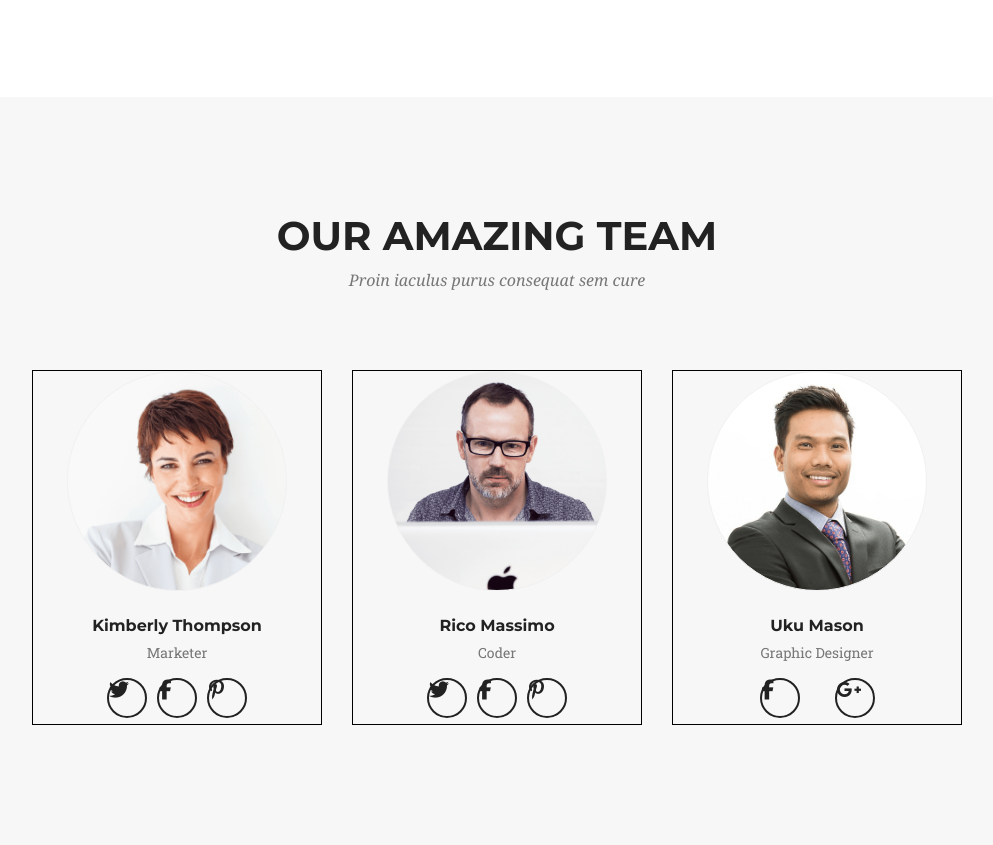
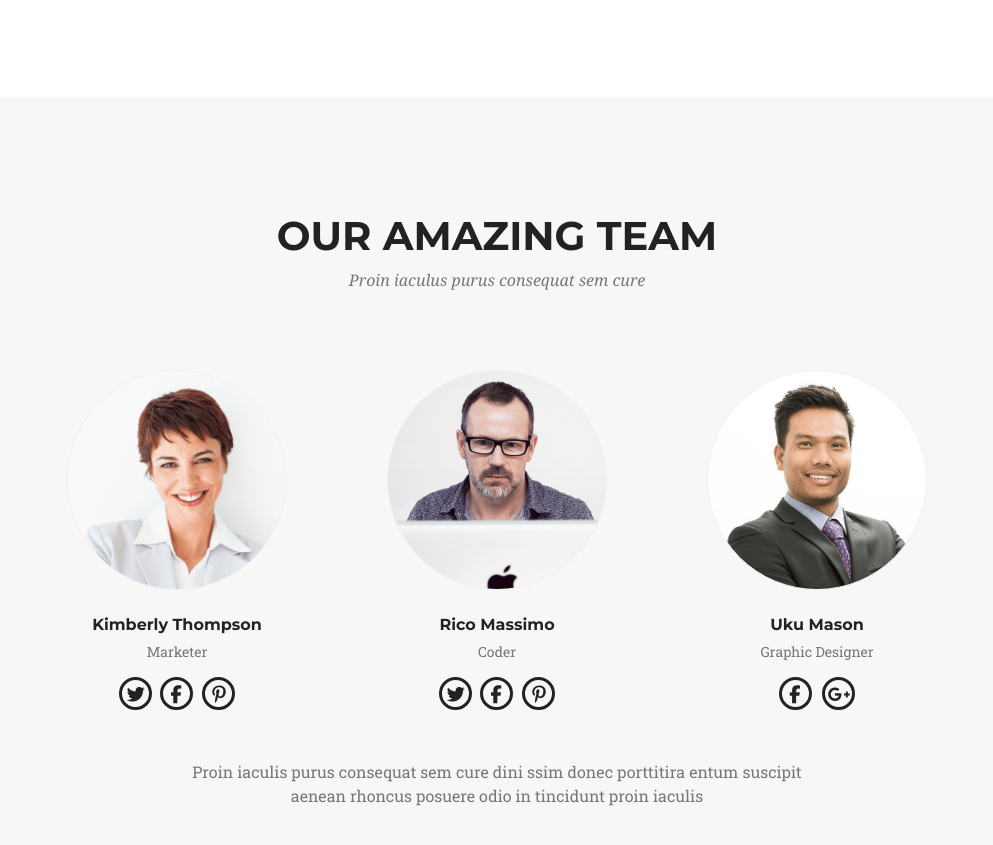
Before and after one commit to oldbookworm/studio_golden, a plain HTML site: page index.html in a window 1280 px wide. Shown: the part 4111-4956 px from the top of the page, without its empty margins (143-1136 px from the left). Drawn offline with Linux system fonts and the light colour scheme; files whose address does not match are found by name.

Commit message:
Team-Section done

```diff
--- a/css/main.css
+++ b/css/main.css
@@ -645,12 +645,11 @@ input {
 
 .team {
    border-top: 1px solid transparent;
+   border-bottom: 1px solid transparent;
    background-color: #f7f7f7;
-
-   /*временно*/
-   min-height: 818px;
 }
 
+/*список сотрудников*/
 .team__list {
    display: flex;
    justify-content: space-around;
@@ -660,13 +659,10 @@ input {
 .team__item {
    width: 290px;
    box-sizing: border-box;
-
-   /*временно*/
-   min-height: 355px;
-   border: 1px solid black;
+   margin-bottom: 50px;
 }
 
-/*фотографии*/
+/*фотографии сотрудников*/
 .team__portrait {
    box-sizing: border-box;
    border: 1px solid #f1f1f1;
@@ -720,21 +716,61 @@ input {
 .socials {
    display: flex;
    justify-content: space-around;
-   width: 150px;
+   width: 125px;
    margin: 0 auto;
+   flex-wrap: wrap;
+}
+
+.socials--smallwrap {
+   width: 85px;
 }
 
 .socials__btn {
    display: block;
    box-sizing: border-box;
-   width: 40px;
-   height: 40px;
+   width: 33px;
+   height: 33px;
    border-radius: 50%;
-   border: 2px solid #222222;
+   border: 3px solid #222222;
+
+   transition-duration: 0.5s;
+   transition-property: background-color, color;
 }
 
-
 .socials__btn i {
-   font-size: 20px;
+   font-size: 18px;
    color: #222222;
 }
+
+.socials__btn--tw {
+   padding-top: 4px;
+   padding-left: 5px;
+}
+
+.socials__btn--fb,
+.socials__btn--pint {
+   padding-top: 4px;
+   padding-left: 7px;
+}
+
+.socials__btn--g {
+   padding-top: 4px;
+   padding-left: 3px;
+}
+
+.socials__btn:hover {
+   background-color: #222222;
+}
+
+.socials__btn:hover i {
+   color: #ffffff;
+}
+
+/*абзац текста*/
+.team-text {
+   width: 651px;
+   margin: 0 auto;
+   margin-bottom: 118px;
+   font-size: 16px;
+   text-align: center;
+}
--- a/index.html
+++ b/index.html
@@ -231,14 +231,14 @@
 			<p class="team__position">Marketer</p>
 
 			<ul class="team__socials socials">
-				<li class="socials__tw">
-					<a href="#" class="socials__btn" area-label="Твиттер"><i class="fa-brands fa-twitter"></i></a>
+				<li>
+					<a href="#" class="socials__btn socials__btn--tw" area-label="Твиттер"><i class="fa-brands fa-twitter"></i></a>
 				</li>
-				<li class="socials__fb">
-					<a href="#" class="socials__btn" area-label="Фейсбук"><i class="fa-brands fa-facebook-f"></i></a>
+				<li>
+					<a href="#" class="socials__btn socials__btn--fb" area-label="Фейсбук"><i class="fa-brands fa-facebook-f"></i></a>
 				</li>
-				<li class="socials__pint">
-					<a href="#" class="socials__btn" area-label="Пинтерест"><i class="fa-brands fa-pinterest-p"></i></a>
+				<li>
+					<a href="#" class="socials__btn socials__btn--pint" area-label="Пинтерест"><i class="fa-brands fa-pinterest-p"></i></a>
 				</li>
 			</ul>
 		</li>
@@ -248,14 +248,14 @@
 			<p class="team__name">Rico Massimo</p>
 			<p class="team__position">Coder</p>
 			<ul class="team__socials socials">
-				<li class="socials__tw">
-					<a href="#" class="socials__btn" area-label="Твиттер"><i class="fa-brands fa-twitter"></i></a>
+				<li>
+					<a href="#" class="socials__btn socials__btn--tw" area-label="Твиттер"><i class="fa-brands fa-twitter"></i></a>
 				</li>
-				<li class="socials__fb">
-					<a href="#" class="socials__btn" area-label="Фейсбук"><i class="fa-brands fa-facebook-f"></i></a>
+				<li>
+					<a href="#" class="socials__btn socials__btn--fb" area-label="Фейсбук"><i class="fa-brands fa-facebook-f"></i></a>
 				</li>
-				<li class="socials__g">
-					<a href="#" class="socials__btn" area-label="Пинтерест"><i class="fa-brands fa-pinterest-p"></i></a>
+				<li>
+					<a href="#" class="socials__btn socials__btn--pint" area-label="Пинтерест"><i class="fa-brands fa-pinterest-p"></i></a>
 				</li>
 			</ul>
 		</li>
@@ -264,16 +264,18 @@
 			<div class="team__portrait team__designer"></div>
 			<p class="team__name">Uku Mason</p>
 			<p class="team__position">Graphic Designer</p>
-			<ul class="team__socials socials">
-				<li class="socials__fb">
-					<a href="#" class="socials__btn" area-label="Фейсбук"><i class="fa-brands fa-facebook-f"></i></a>
+			<ul class="team__socials socials socials--smallwrap">
+				<li>
+					<a href="#" class="socials__btn socials__btn--fb" area-label="Фейсбук"><i class="fa-brands fa-facebook-f"></i></a>
 				</li>
-				<li class="socials__g">
-					<a href="#" class="socials__btn" area-label="Google+"><i class="fa-brands fa-google-plus-g"></i></a>
+				<li>
+					<a href="#" class="socials__btn socials__btn--g" area-label="Google+"><i class="fa-brands fa-google-plus-g"></i></a>
 				</li>
 			</ul>
 		</li>
 	</ul>
+
+	<p class="team-text">Proin iaculis purus consequat sem cure dini ssim donec porttitira entum suscipit <br> aenean rhoncus posuere odio in tincidunt proin iaculis</p>
 
 </div>
 </section>
```
